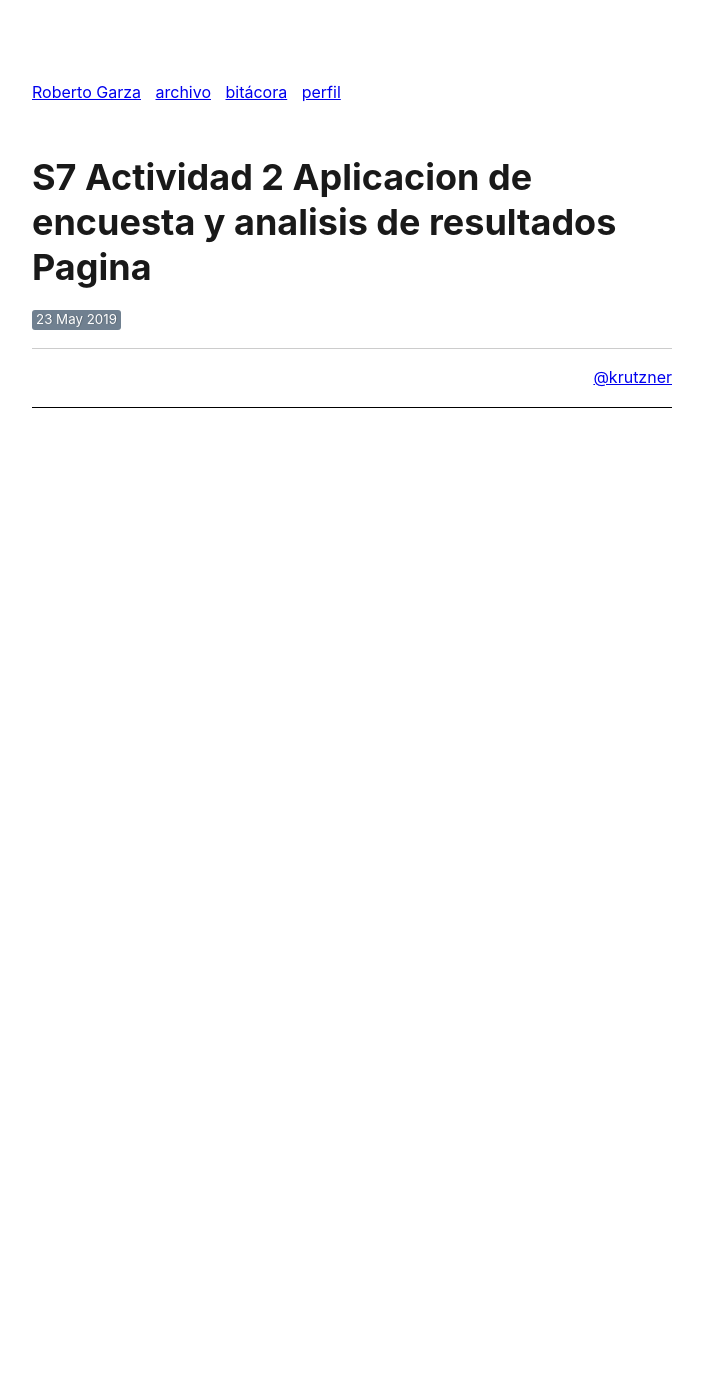
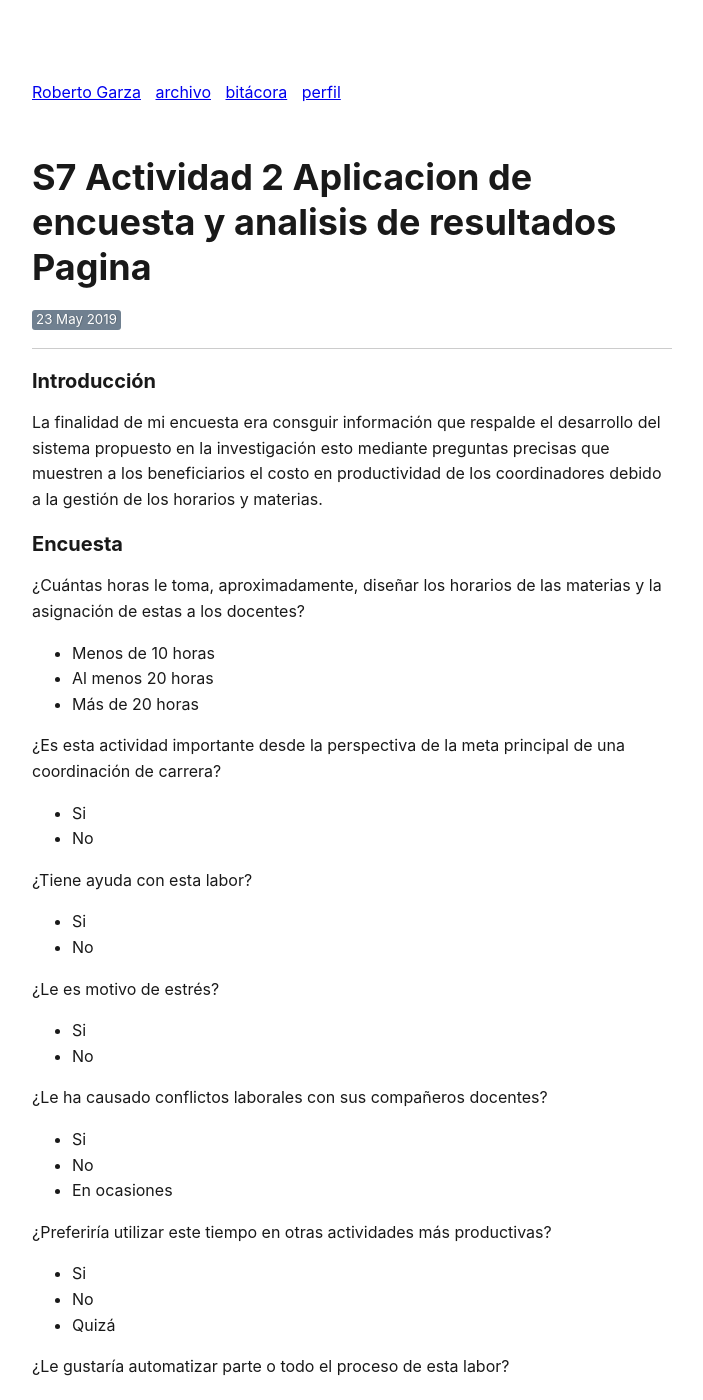
Before and after one commit to totogarza/paxos, a Jekyll site: the page built from _posts/2019-05-23-s7-actividad-2-aplicacion-de-encuesta-y-analisis-de-resultados-pagina.md, in a window 1280 px wide and 1400 px high. Shown: the whole window, without its empty margins (288-991 px from the left). Built offline with Jekyll 4.4.1, drawn with Linux system fonts in a browser that asks for light colours; comment, search, counter and statistics services are not loaded; some of the changed text lies outside the part shown.

Commit message:
completed

```diff
--- a/_posts/2019-05-23-s7-actividad-2-aplicacion-de-encuesta-y-analisis-de-resultados-pagina.md
+++ b/_posts/2019-05-23-s7-actividad-2-aplicacion-de-encuesta-y-analisis-de-resultados-pagina.md
@@ -2,5 +2,102 @@
 layout: post
 title: S7 Actividad 2 Aplicacion de encuesta y analisis de resultados Pagina
 date: 2019-05-23 05:31 +0000
+categories: basic
 comments: true
 ---
+
+### Introducción
+
+La finalidad de mi encuesta era consguir información que respalde el desarrollo del sistema propuesto en la investigación esto mediante preguntas precisas que muestren a los beneficiarios el costo en productividad
+de los coordinadores debido a la gestión de los horarios y materias.
+
+### Encuesta
+
+¿Cuántas horas le toma, aproximadamente, diseñar los horarios de las materias y la asignación de estas a los docentes?
+- Menos de 10 horas
+- Al menos 20 horas
+- Más de 20 horas
+
+¿Es esta actividad importante desde la perspectiva de la meta principal de una coordinación de carrera?
+- Si
+- No
+
+¿Tiene ayuda con esta labor?
+- Si
+- No
+
+¿Le es motivo de estrés?
+- Si
+- No
+
+¿Le ha causado conflictos laborales con sus compañeros docentes?
+- Si
+- No
+- En ocasiones
+
+¿Preferiría utilizar este tiempo en otras actividades más productivas?
+- Si
+- No
+- Quizá
+
+¿Le gustaría automatizar parte o todo el proceso de esta labor?
+- Si
+- No
+- Quizá
+
+¿Cree que un sistema para automatizar esta, y otras labores, beneficiaría a la institución?
+- Si
+- No
+- No lo se
+- Quizá
+
+¿Sabía que es posible automatizar estas tareas con el uso de inteligencia artificial?
+- Si lo sabía
+- No lo sabía
+
+¿Teme que el uso de inteligencia artificial en su área de trabajo le pueda quitar el puesto?
+- No le temo
+- Sí, me atemoriza
+
+
+### Resultados
+
+La finalidad de la _pregunta 1_ es hacer ver cuanto tiempo (aproximación) está costando a la institución la gestión manual de horarios y materias. Al menos 20 horas les toma a los coordinadores, algunos otros son concientes de que incluso más que eso.
+
+<img src="https://res.cloudinary.com/dfhxsuwjv/image/upload/v1558739988/tanoshii/pregunta-1.png" alt="Resultados pregunta 1" width="100%">
+
+Para el 66% de los encuestados esta actividad no es importante desde el punto de vista de la labor principal de un coordinador.
+
+<img src="https://res.cloudinary.com/dfhxsuwjv/image/upload/v1558740232/tanoshii/pregunta-2.png" alt="Resultados pregunta 2" width="100%">
+
+El __83%__ no tiene ayuda para realizar esta labor (generación y asignación de horarios y materias)
+
+<img src="https://res.cloudinary.com/dfhxsuwjv/image/upload/v1558740233/tanoshii/pregunta-3.png" alt="Resultados pregunta 3" width="100%">
+
+No solo está el tiempo perdido si no que también tenemos un personal clave para la institución con estrés por esta actividad --el estrés es una de los factores más importantes que reducen la productividad--.
+
+<img src="https://res.cloudinary.com/dfhxsuwjv/image/upload/v1558740233/tanoshii/pregunta-4.png" alt="Resultados pregunta 4" width="100%">
+
+Más del 58% ha tenido roces con compañeros de trabajo debido a la naturaleza del mismo --quizá una de las razones por las que se genera estrés--.
+
+<img src="https://res.cloudinary.com/dfhxsuwjv/image/upload/v1558740233/tanoshii/pregunta-5.png" alt="Resultados pregunta 5" width="100%">
+
+La mitad de los encuestados les gustaría poder utilizar el tiempo de gestión de horarios en otras actividades más importantes.
+
+<img src="https://res.cloudinary.com/dfhxsuwjv/image/upload/v1558740233/tanoshii/pregunta-6.png" alt="Resultados pregunta 6" width="100%">
+
+Más del 58% de los encuestados expresó interés en un sistema que les ayude con esta labor. (Pregunta colacada con la intención de atrae la atención de los beneficiarios)
+
+<img src="https://res.cloudinary.com/dfhxsuwjv/image/upload/v1558740233/tanoshii/pregunta-7.png" alt="Resultados pregunta 7" width="100%">
+
+Más del __58%__ cree que la institución podría beneficiarse con el sistema propuesto en la investigación.
+
+<img src="https://res.cloudinary.com/dfhxsuwjv/image/upload/v1558740233/tanoshii/pregunta-8.png" alt="Resultados pregunta 8" width="100%">
+
+Más del __54%__ de los encuestados no tenían idea que la _inteligencia artifial_ pudiera aplicarse para resolver ese tipo de problemas.
+
+<img src="https://res.cloudinary.com/dfhxsuwjv/image/upload/v1558740234/tanoshii/pregunta-9.png" alt="Resultados pregunta 9" width="100%">
+
+A un __45%__ de los encuestados les atemoriza perder su empleo como resultado de la implementación de sistemas de inteligencia artificial en su área de trabajo.
+
+<img src="https://res.cloudinary.com/dfhxsuwjv/image/upload/v1558740234/tanoshii/pregunta-10.png" alt="Resultados pregunta 10" width="100%">
```
